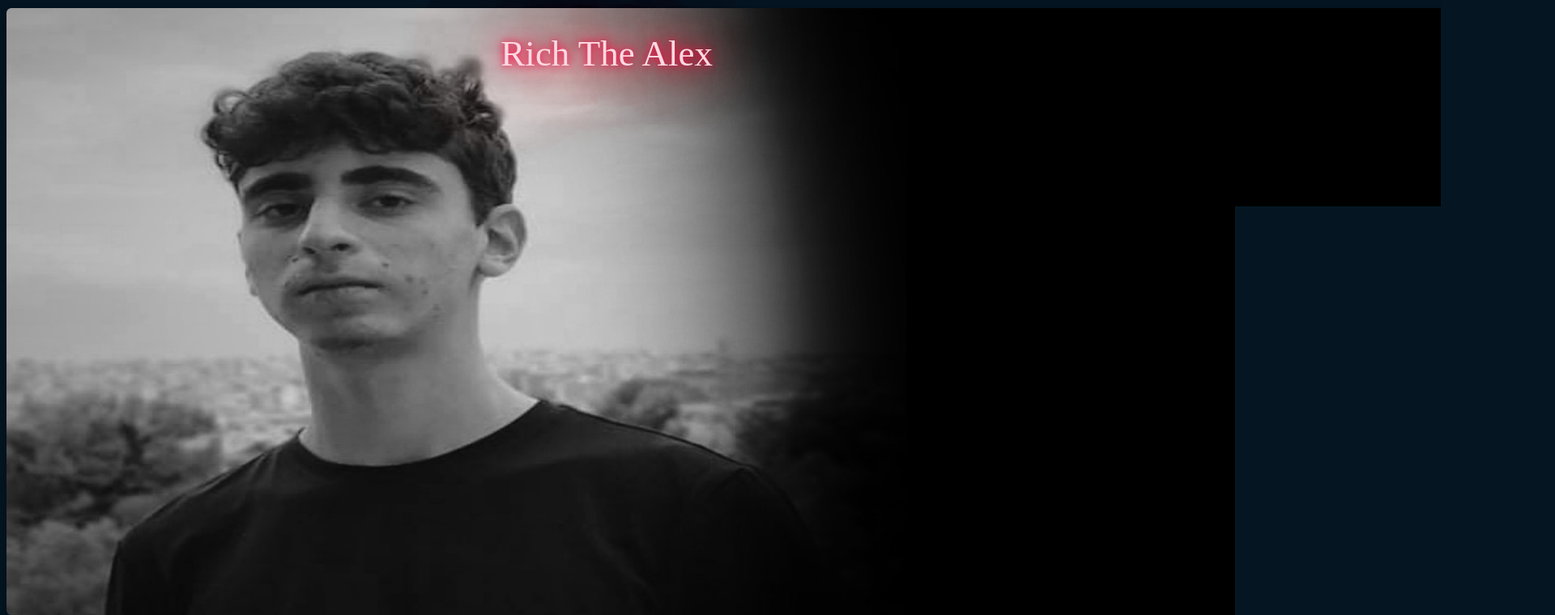
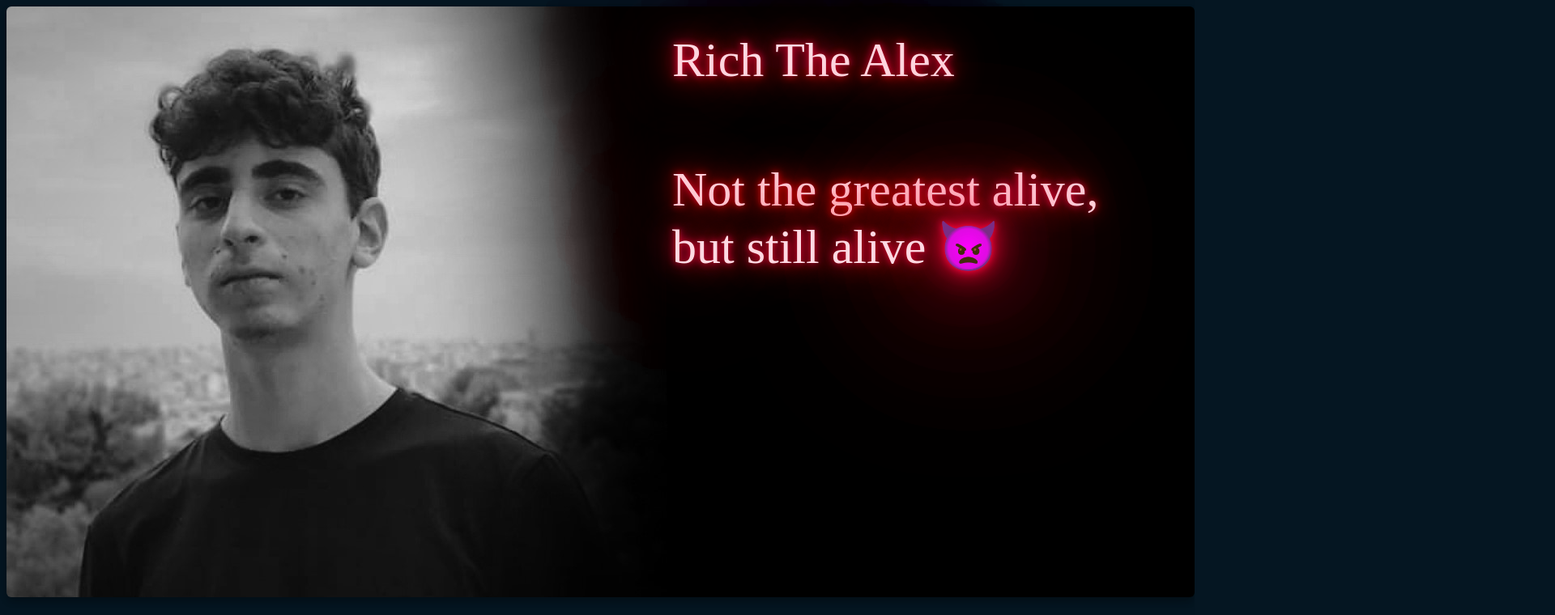
Before and after one commit to Geots/rich-the-alex, a plain HTML site: page index.html in a window 1280 px wide. Shown: the top 760 px of the page at 81% size, 1920 px wide, since content can reach past the window. Drawn offline with Linux system fonts and the light colour scheme.

Commit message:
Update styles.css

```diff
--- a/styles.css
+++ b/styles.css
@@ -5,9 +5,9 @@ body {
 .img {
     display: block;
     text-align: center;
-    width: 2000px;
-    height: 750px;
-    margin: 10px auto 20px;
+    width: auto;
+    height: auto;
+    margin: 0px;
     border-radius: 6px;
     box-shadow: 0 5px 8px 0 rgba(0, 0, 0, 0.2), 0 6px 20px 0 rgba(0, 0, 0, 0.19);
 }
@@ -19,6 +19,27 @@ body {
     animation: blink 4s infinite alternate;
     position: absolute;
     top: 40px;
-    right: 400px;
-    font-size: 45px
+    left: 830px;
+    font-size: 60px;
+    white-space: nowrap;
 }
+
+.top-right2 {
+    color: #ffd9e2;
+    text-shadow: 0 0 0 transparent, 0 0 10px #ff003c, 0 0 20px rgba(255, 0, 60, 0.5), 0 0 40px #ff003c, 0 0 100px #ff003c, 0 0 200px #ff003c, 0 0 300px #ff003c, 0 0 500px #ff003c, 0 0 1000px #ff003c;
+    -webkit-animation: blink 4s infinite alternate;
+    animation: blink 4s infinite alternate;
+    position: absolute;
+    top: 200px;
+    left: 830px;
+    font-size: 60px;
+    white-space: nowrap;
+}
+
+.spacer {
+    margin-left: 2.5em;
+    padding: 0 7em 300em 0;
+    border-width: 2px;
+    border-color: transparent;
+    border-style: solid;
+}
```
